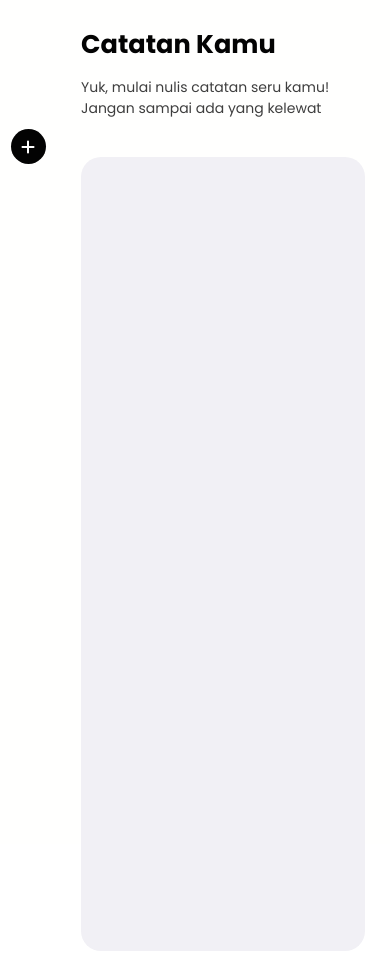
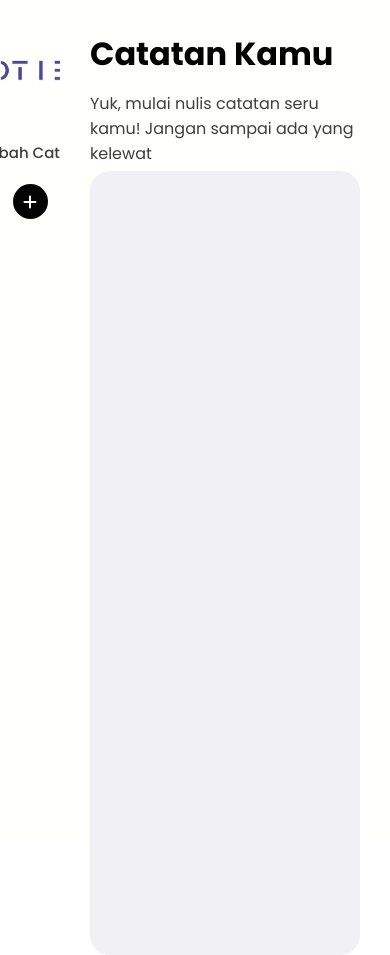
Before and after one commit to nabilaayt/Noties, a React (Vite) app: page / in a window 390 px wide. Built offline with nearby package versions, Linux system fonts and the light colour scheme; a web font is replaced by a local one.

Commit message:
Update App.css

```diff
--- a/src/App.css
+++ b/src/App.css
@@ -161,108 +161,3 @@
 .btn:hover{
   scale: 1.1;
 }
-
-@media screen and (max-width: 991px) {
-  .addNotes{
-    margin-top: 20px;
-    display: flex;
-    flex-direction: column;
-    align-items: center;
-    justify-content: flex-start;
-  }
-
-  .sidebar{
-    width: 15%;
-    padding: 20px;
-  }
-
-  .sidebar img{
-    margin-top: 20px;
-    width: 90px;
-  }
-
-  .sidebar button{
-    margin-top: 10px;
-  }
-
-  .addNotes p{
-    margin: 0 ;
-    visibility: hidden;
-  }
-
-  .content{
-    padding: 30px;
-    width: 100%;
-  }
-
-  .content h1{
-    color: var(--primaryTextColor);
-    margin-bottom: 13px;
-  }
-
-  .content p{
-    color: var(--secondaryTextColor);
-    height: 80px;
-  }
-
-  .notes-container{
-    display: flex;
-    flex-wrap: wrap;
-    gap: 20px;
-    border-radius: 20px;
-    height: 100%;
-    width: 100%;
-    justify-content: center;
-    background-color: var(--secondBackgroundColor);
-  }
-
-  .note{
-    margin-top: 40px;
-    margin-bottom: 40px;
-    width: 270px;
-    min-height: 200px;
-    max-height: 300px;
-    display: flex;
-    padding: 20px;
-  }
-}
-
-@media screen and (max-width: 576px) {
-
-  .addNotes p{
-    visibility: hidden;
-  }
-
-  .sidebar{
-    width: 13%;
-    padding: 28px;
-  }
-
-  .sidebar img{
-    visibility: hidden;
-  }
-
-  .content h1{
-    font-size: 1.6rem;
-  }
-
-  .content p{
-    font-size: 14px;
-  }
-
-  .notes-container{
-    gap: 5px;
-  }
-
-  .note{
-    margin-top: 20px;
-    margin-bottom: 20px;
-    width: 230px;
-  }
-
-  .content{
-    padding: 25px;
-    width: 90%;
-    background-color: var(--primaryBackgroundColor);
-  }
-}
```
